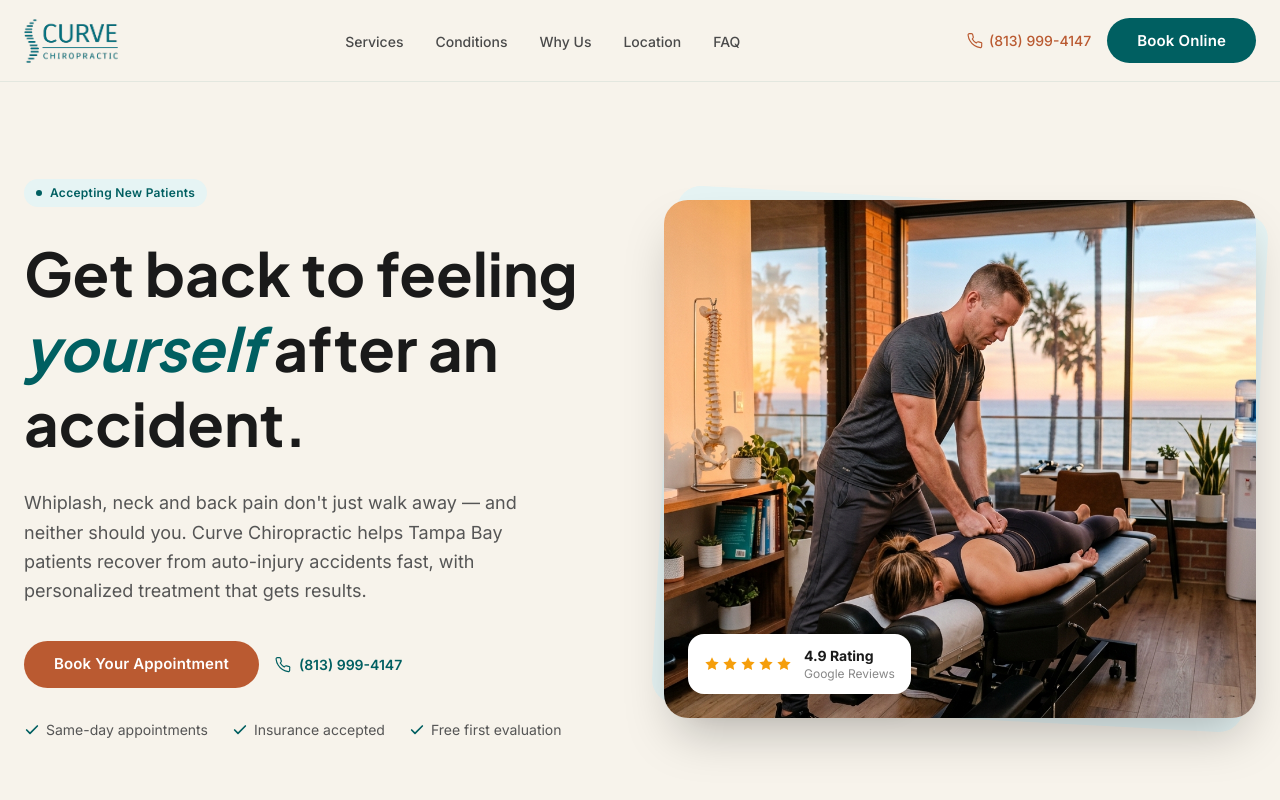
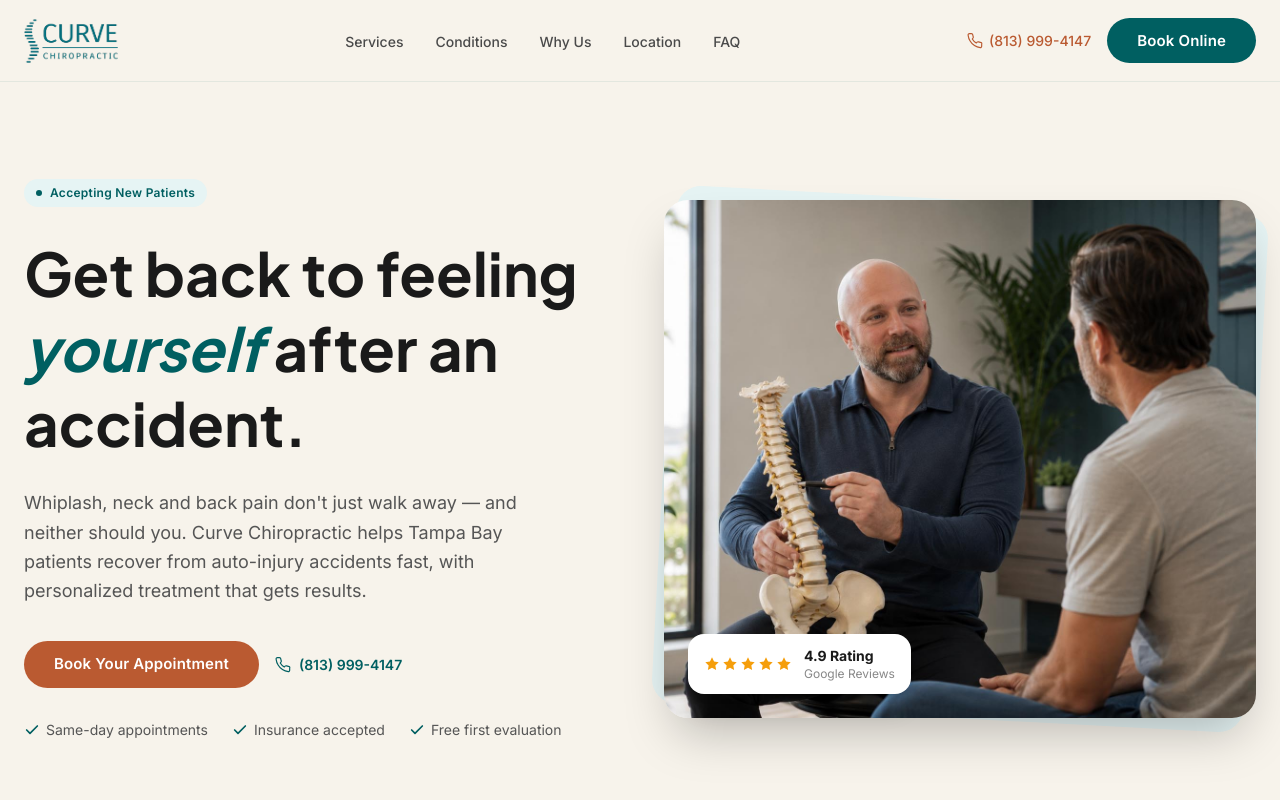
Before and after one commit to SteamWorksWeb/curve-chiropractic, a Next.js app: page / in a window 1280 px wide. Shown: the top 800 px of the page. Built offline with nearby package versions, Linux system fonts and the light colour scheme.

Commit message:
feat: replace hero image with real clinic photo (justin1.jpg)

```diff
--- a/src/app/page.tsx
+++ b/src/app/page.tsx
@@ -406,8 +406,8 @@ function Hero() {
           />
           <div className="relative rounded-3xl overflow-hidden shadow-2xl" style={{ zIndex: 1 }}>
             <Image
-              src="/chiro-hero.jpg"
-              alt="Chiropractor performing spinal adjustment on patient at Curve Chiropractic Tampa Bay"
+              src="/justin1.jpg"
+              alt="Dr. Justin explaining spinal anatomy to a patient at Curve Chiropractic Tampa Bay"
               width={640}
               height={560}
               className="w-full object-cover"
```
Also changed, not shown: public/justin1.jpg (added).
